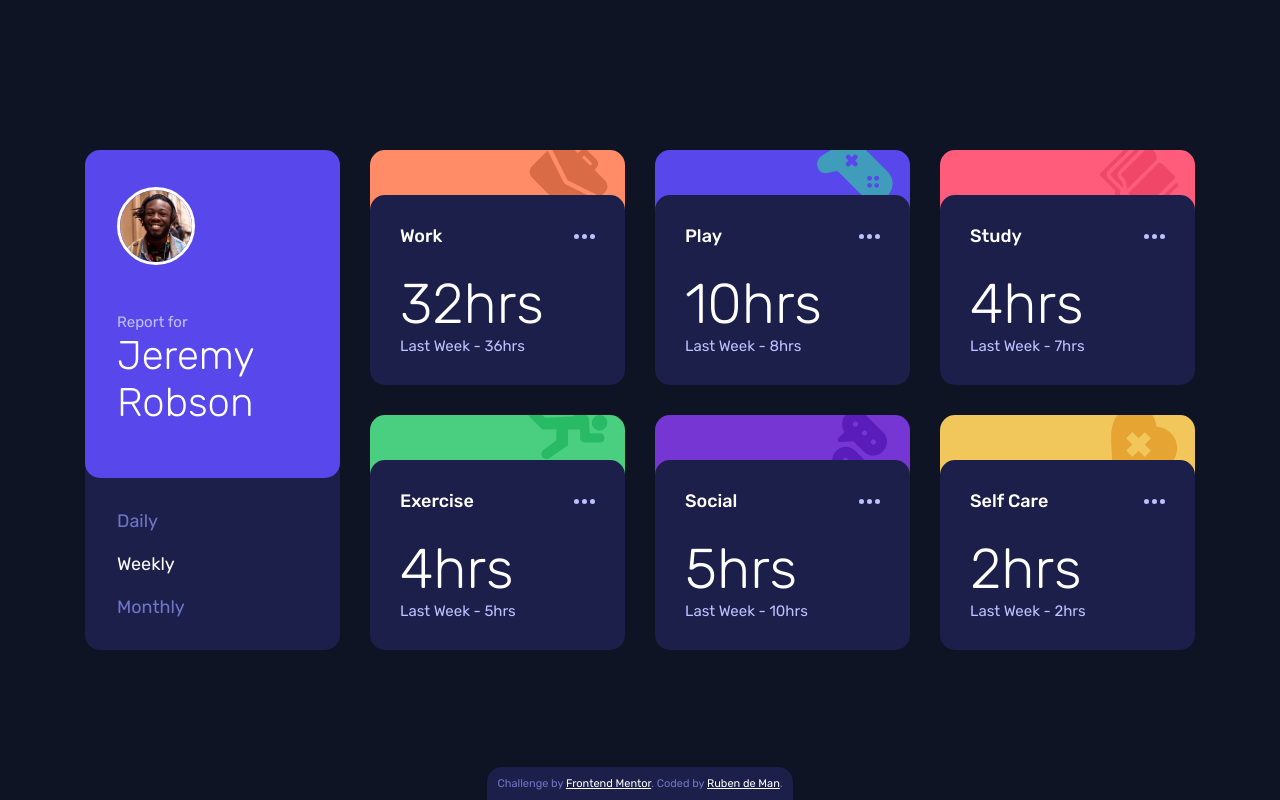
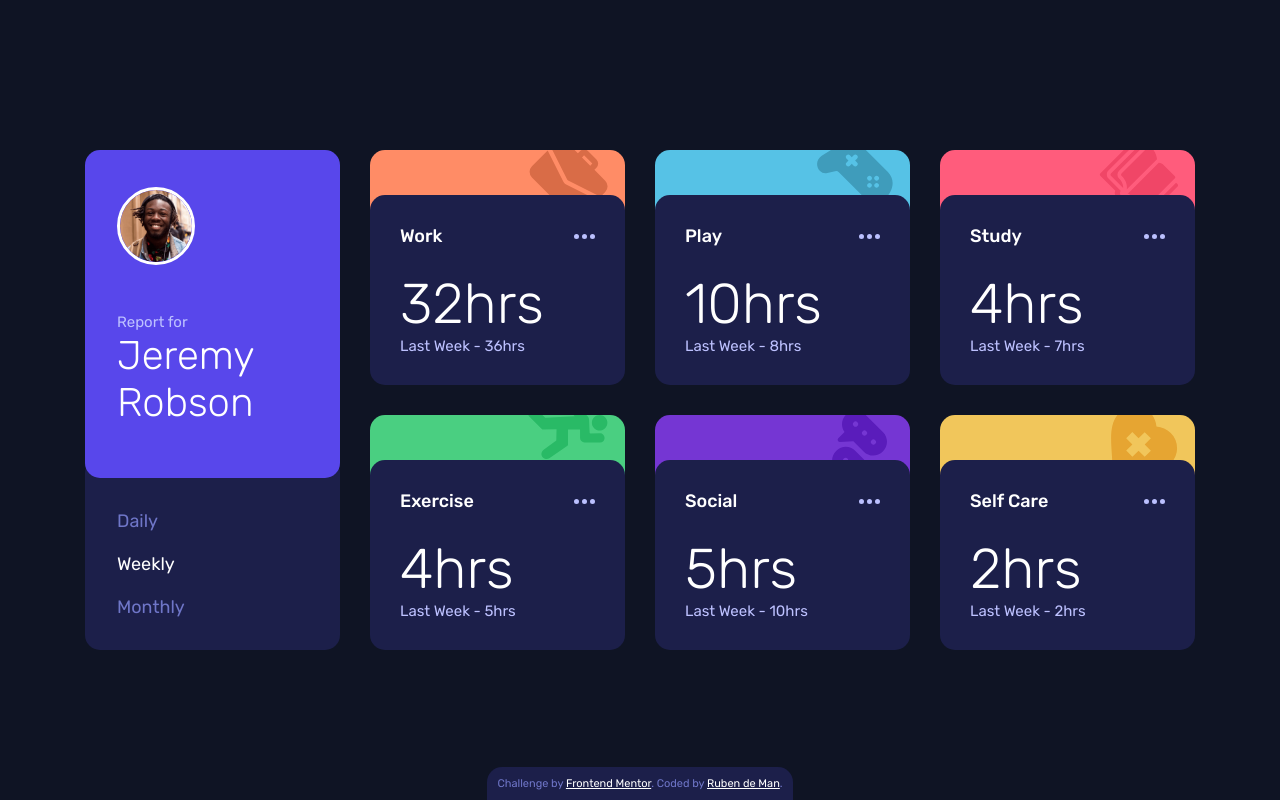
Before and after one commit to developer-ruben/Time-tracking-dashboard, a plain HTML site: page index.html in a window 1280 px wide. Drawn offline with Linux system fonts and the light colour scheme.

Commit message:
adjust play widget background color

```diff
--- a/index.scss
+++ b/index.scss
@@ -158,7 +158,7 @@ main {
     grid-area: play;
 
     .card__top {
-      background-color: var(--color-primary-blue);
+      background-color: var(--color-primary-soft-blue);
     }
   }
 
```
Also changed, not shown: dist/index.css, 1 other file.
